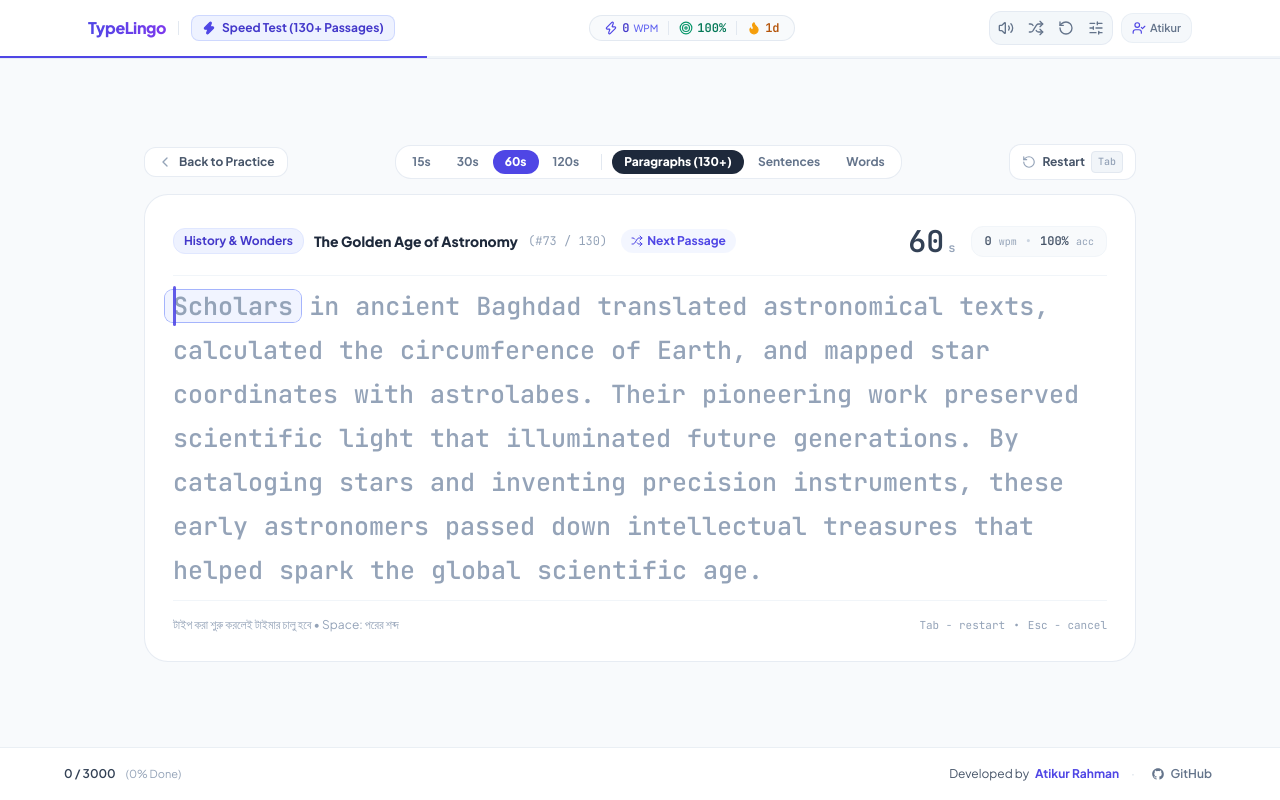
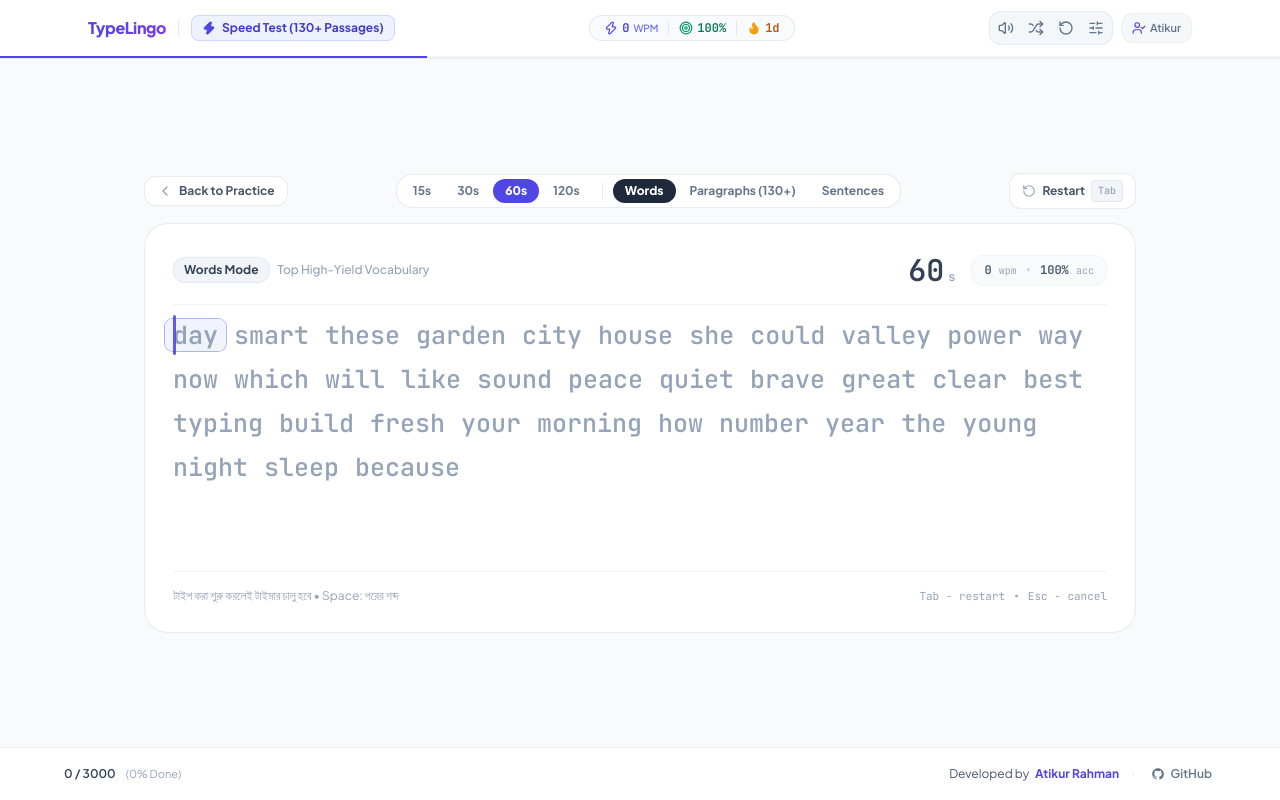
Before and after one commit to atikurrahmanxm/typelingo-learning-zone, a React (Vite) app: page / in a window 1280 px wide. Both pictures are taken after a click on the button "Score Test". Built offline with nearby package versions, Linux system fonts and the light colour scheme.

Commit message:
Set Words mode as default and increase visible words buffer

```diff
--- a/src/components/SpeedTestView.jsx
+++ b/src/components/SpeedTestView.jsx
@@ -24,7 +24,7 @@ import {
   markParagraphSeen,
 } from '../utils/speedTestQueue'
 
-// Comprehensive pool of 350+ frequent, natural, high-yield English words
+// Comprehensive pool of 200+ frequent, natural, high-yield English words
 const SPEED_WORDS_POOL = [
   'the', 'be', 'to', 'of', 'and', 'a', 'in', 'that', 'have', 'i', 'it', 'for', 'not',
   'on', 'with', 'he', 'as', 'you', 'do', 'at', 'this', 'but', 'his', 'by', 'from',
@@ -48,6 +48,11 @@ const SPEED_WORDS_POOL = [
   'wonder', 'change', 'grow', 'stand', 'watch', 'share', 'teach', 'reach', 'guide',
   'practice', 'success', 'listen', 'number', 'system', 'program', 'typing', 'speed',
   'keyboard', 'letter', 'sentence', 'lesson', 'memory', 'moment', 'minute', 'second',
+  'animal', 'nature', 'ocean', 'island', 'valley', 'bridge', 'castle', 'market',
+  'stream', 'garden', 'window', 'mirror', 'vision', 'signal', 'symbol', 'circle',
+  'spirit', 'courage', 'honesty', 'kindness', 'passion', 'purpose', 'balance', 'silence',
+  'effort', 'yellow', 'purple', 'silver', 'golden', 'modern', 'little', 'center',
+  'space', 'planet', 'rocket', 'galaxy', 'energy', 'bright', 'screen', 'sound',
 ]
 
 function getSpeedRank(wpm) {
@@ -60,10 +65,10 @@ function getSpeedRank(wpm) {
 }
 
 export function SpeedTestView({ onBackToPractice, isMuted = false }) {
-  // Test configuration: 'paragraphs' | 'sentences' | 'words'
+  // Test configuration: 'words' (default) | 'paragraphs' | 'sentences'
   const [duration, setDuration] = useState(60) // 15, 30, 60, 120
   const [testMode, setTestMode] = useState(() => {
-    return localStorage.getItem('typelingo_speed_test_mode') || 'paragraphs'
+    return localStorage.getItem('typelingo_speed_test_mode') || 'words'
   })
 
   // Test state: 'idle' | 'running' | 'finished'
@@ -394,9 +399,9 @@ export function SpeedTestView({ onBackToPractice, isMuted = false }) {
           {/* Mode Pills */}
           <div className="flex items-center gap-0.5">
             {[
+              { id: 'words', label: 'Words' },
               { id: 'paragraphs', label: 'Paragraphs (130+)' },
               { id: 'sentences', label: 'Sentences' },
-              { id: 'words', label: 'Words' },
             ].map((m) => (
               <button
                 key={m.id}
@@ -470,10 +475,24 @@ export function SpeedTestView({ onBackToPractice, isMuted = false }) {
                     </button>
                   )}
                 </>
+              ) : testMode === 'words' ? (
+                <div className="flex items-center gap-2">
+                  <span className="px-2.5 py-1 rounded-xl bg-slate-100 text-slate-700 font-bold border border-slate-200/80 shrink-0">
+                    Words Mode
+                  </span>
+                  <span className="text-xs text-slate-400 font-medium hidden sm:inline">
+                    Top High-Yield Vocabulary
+                  </span>
+                </div>
               ) : (
-                <span className="font-bold text-slate-600 text-sm capitalize">
-                  {testMode} Mode
-                </span>
+                <div className="flex items-center gap-2">
+                  <span className="px-2.5 py-1 rounded-xl bg-slate-100 text-slate-700 font-bold border border-slate-200/80 shrink-0">
+                    Sentences Mode
+                  </span>
+                  <span className="text-xs text-slate-400 font-medium hidden sm:inline">
+                    Chained English Practice
+                  </span>
+                </div>
               )}
             </div>
 
@@ -514,7 +533,7 @@ export function SpeedTestView({ onBackToPractice, isMuted = false }) {
           >
             {(testMode === 'paragraphs'
               ? words
-              : words.slice(Math.max(0, currentWordIndex - 3), currentWordIndex + 25)
+              : words.slice(Math.max(0, currentWordIndex - 3), currentWordIndex + 35)
             ).map((word, relIdx) => {
               const absIdx = testMode === 'paragraphs' ? relIdx : Math.max(0, currentWordIndex - 3) + relIdx
               const isCurrent = absIdx === currentWordIndex
```
